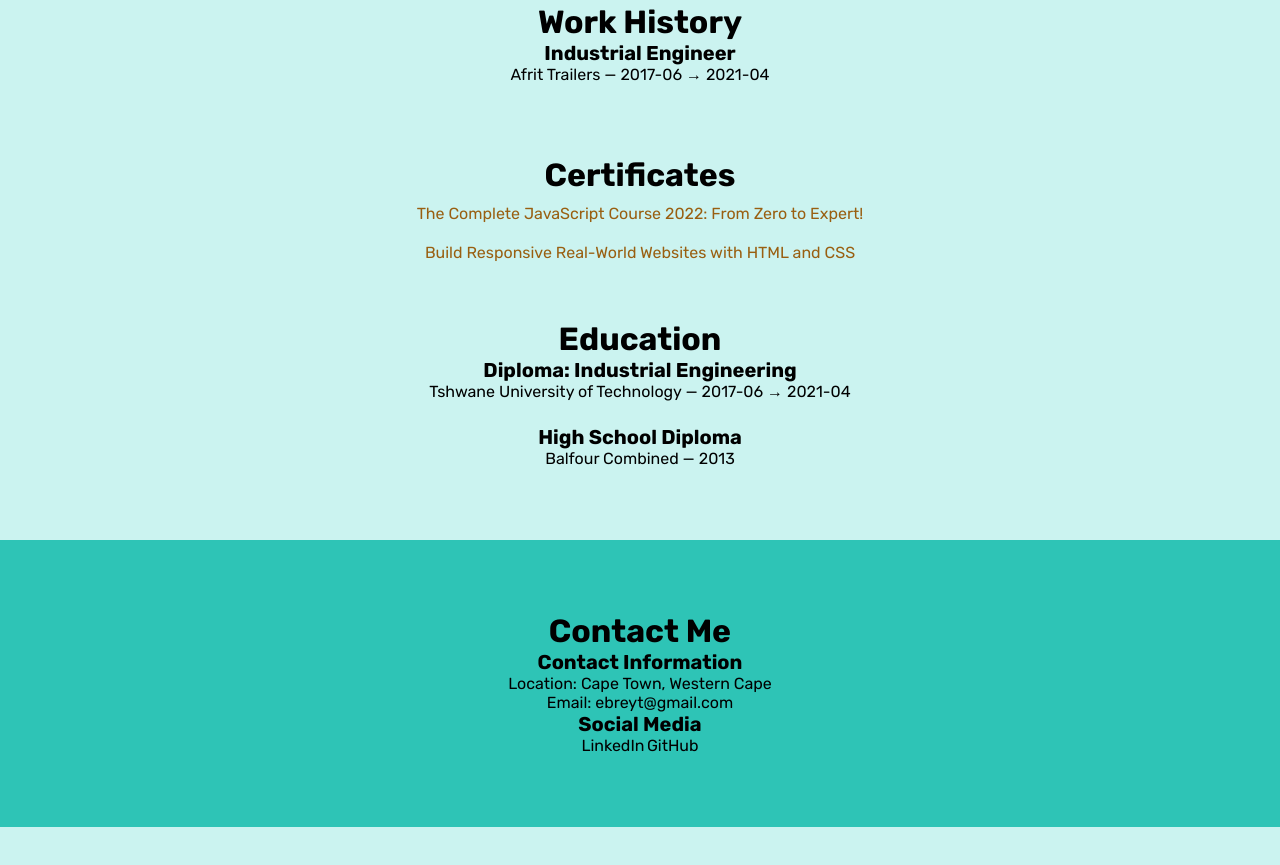
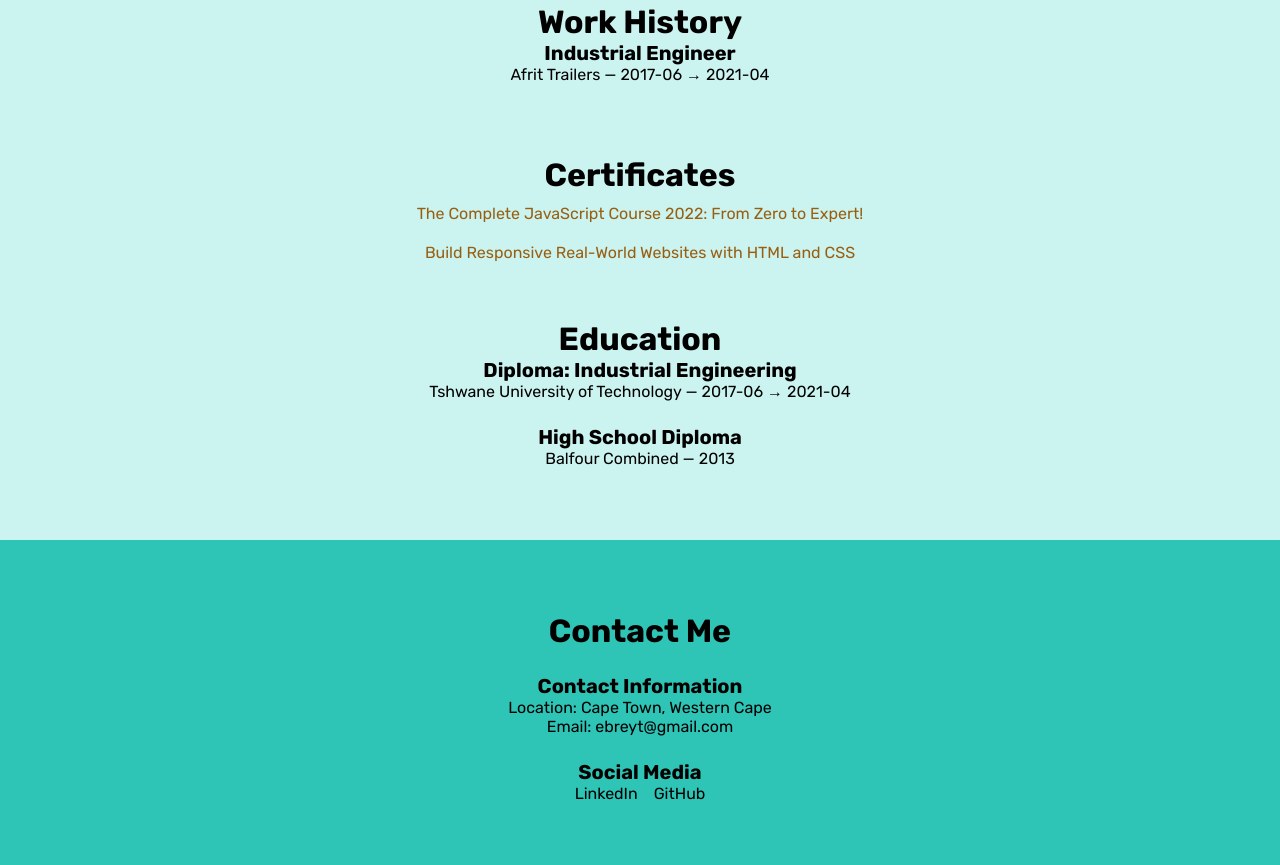
Before and after one commit to Afghani69/personal-portfolio, a website built with Parcel: page index.html in a window 1280 px wide. Shown: the part 1090-1955 px from the top of the page. Before the commit the page ends 1917 px from the top, so only its background shows below. Built offline with nearby package versions, Linux system fonts and the light colour scheme.

Commit message:
beatification

```diff
--- a/index.html
+++ b/index.html
@@ -366,15 +366,31 @@
     </section>
     <section class="section-contact centered">
       <h2 class="secondary-heading">Contact Me</h2>
+      <div class="contact">
         <h3 class="tertiary-heading">Contact Information</h3>
         <p>Location: Cape Town, Western Cape</p>
 
         <a class="email-address" href="mailto:ebreyt@gmail.com" target="_blank"
           >Email: ebreyt@gmail.com</a
         >
+      </div>
+      <div class="social">
         <h3 class="tertiary-heading">Social Media</h3>
-      <a>LinkedIn</a>
-      <a>GitHub</a>
+        <div class="link-box">
+          <a
+            target="_blank"
+            class="social-links"
+            href="https://www.linkedin.com/in/eben-breytenbach-648357120/"
+            >LinkedIn</a
+          >
+          <a
+            target="_blank"
+            class="social-links"
+            href="https://github.com/Afghani69"
+            >GitHub</a
+          >
+        </div>
+      </div>
     </section>
   </body>
 </html>
--- a/script.js
+++ b/script.js
@@ -14,8 +14,10 @@ const certificate = document.querySelector(".certificate");
 
 const educationArr = document.querySelectorAll(".education");
 const educationInfoArr = document.querySelectorAll(".info");
-console.log(educationInfoArr);
 const sectionEdu = document.querySelector(".section-edu");
+
+const sectionContact = document.querySelector(".section-contact");
+sectionContact.style.backgroundColor = "#2EC4B6";
 
 const subtitleCoder = document.querySelector(".subtitle__1");
 const subtitleMotorcycle = document.querySelector(".subtitle__2");
@@ -26,8 +28,6 @@ const motorcycleIcon = document.querySelector(".icon__3");
 const controllerIcon = document.querySelector(".icon__4");
 
 const linksArr = [...projectLinksArr, ...certificateLinksArr];
-
-console.log(wrenchIcon, computerIcon);
 
 const fadeOut = (arr) => {
   arr.forEach((el) => el.classList.toggle("fade"));
@@ -107,6 +107,7 @@ educationArr.forEach((el, i) => {
     ]);
 
     educationArr[i].classList.toggle("highlighted");
+    sectionContact.style.background = "#CBF3F0 ";
 
     // eduNew.forEach((el) => el.classList.toggle("fade"));
   });
@@ -135,6 +136,7 @@ educationArr.forEach((el, i) => {
       ...eduNew,
     ]);
     educationArr[i].classList.toggle("highlighted");
+    sectionContact.style.background = "#2EC4B6 ";
     // eduNew.forEach((el) => el.classList.toggle("fade"));
   });
 });
--- a/style.css
+++ b/style.css
@@ -7,6 +7,7 @@ COLOR:
 #FFFFFF
 #CBF3F0
 #2EC4B6
+
 
 TINTS
 #FF9F1C :
@@ -222,6 +223,16 @@ body {
   text-align: start;
   width: 75%;
   max-width: 43rem;
+
+  border-radius: 2rem;
+  box-shadow: 2px 2px 2px 1px rgba(0, 0, 0, 0.2);
+}
+.info__job li {
+  line-height: 1.4;
+  margin-bottom: 0.5rem;
+}
+.info__job li:last-child {
+  margin-bottom: 0;
 }
 
 .section-contact,
@@ -283,22 +294,30 @@ body {
   position: absolute;
   min-width: 43rem;
 }
-
+.info li {
+  line-height: 1.4;
+  margin-bottom: 0.5rem;
+}
+.info li:last-child {
+  margin-bottom: 0;
+}
 .info ul {
   list-style-image: url(/icons/star-svgrepo-com.svg);
   font-size: 1.6rem;
-  background-color: rgba(153, 94, 17, 0.5);
   color: #333;
   padding: 2.4rem 4.8rem;
 }
 
 .info {
   text-align: start;
+  background-color: rgba(153, 94, 17, 0.5);
 
   top: 0;
   right: 0;
   /* transform: translateY(-100px); */
   transform: translate(50%, -40%);
+  border-radius: 2rem;
+  box-shadow: 2px 2px 2px 1px rgba(0, 0, 0, 0.2);
 }
 
 .education:last-child .info {
@@ -329,3 +348,18 @@ body {
 .email-address:active {
   color: #995f11;
 }
+.contact,
+.social {
+  margin-top: 2.4rem;
+}
+.link-box {
+  display: flex;
+  gap: 1.6rem;
+  align-items: center;
+  justify-content: center;
+}
+.social-links:link,
+.social-links:visited {
+  text-decoration: none;
+  color: inherit;
+}
```
Also changed, not shown: README.md. Lines whose indentation alone changed are shown as unchanged.
